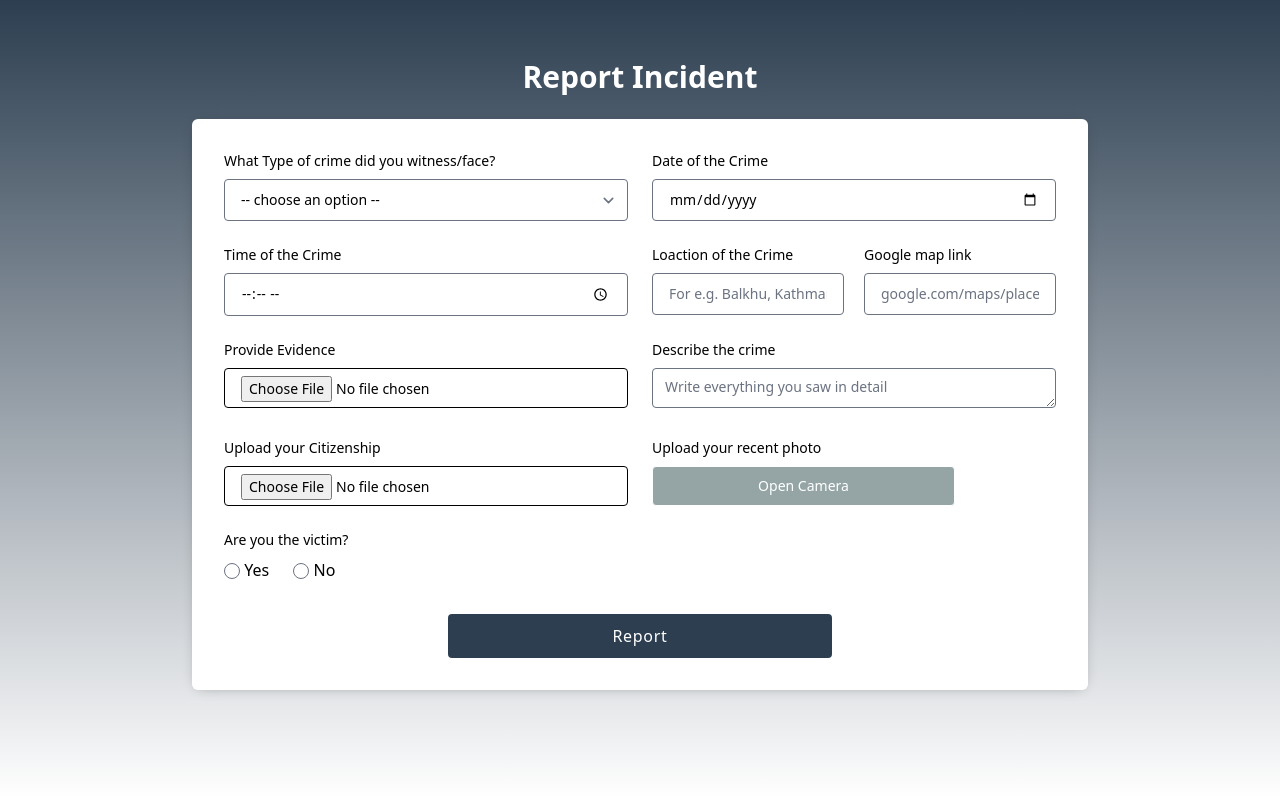
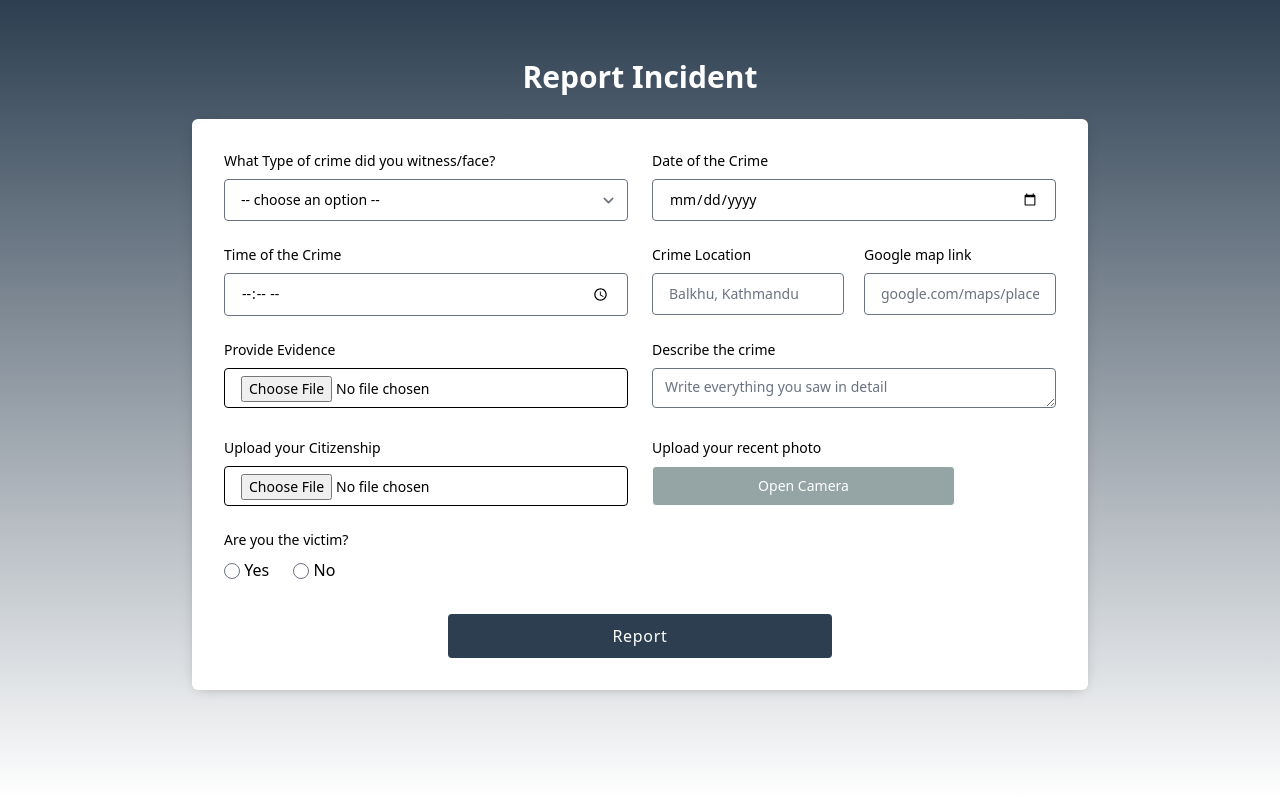
Before and after one commit to Nirbhik01/WEB-APPLICATION-FOR-STREAMLINING-CRIME-REPORTING-AND-CASE-MANAGEMENT-WITH-ALGORITHMIC-RECOMMENDATION, a Django app: page /reportcrime/ in a window 1280 px wide. Shown: the part 61-860 px from the top of the page. Run offline with Django 5.2, Linux system fonts and the light colour scheme; some libraries are stand-ins or nearby versions.

Commit message:
investigator frontend developing

```diff
--- a/ReportEaseApp/templates/ReportEaseApp/ReportCrimePage.html
+++ b/ReportEaseApp/templates/ReportEaseApp/ReportCrimePage.html
@@ -70,14 +70,14 @@
         <input name="password" type="time"
             class=" focus:bg-transparent w-full text-sm text-gray-800 px-4 py-2.5 rounded border focus:ring-0 focus:border-black outline-none transition-all" />
     </div>
-    <div class="flex justify-between gap-5">
-        <div class="w-1/2">
-            <label class="text-gray-900 text-sm  mb-2 block">Loaction of the Crime</label>
+    <div class="sm:flex justify-between sm:gap-5">
+        <div class="sm:w-1/2 w-full">
+            <label class="text-gray-900 text-sm  mb-2 block">Crime Location</label>
             <input type="text"
             class=" focus:bg-transparent w-full text-sm text-gray-800 px-4 py-2.5 rounded border focus:ring-0 focus:border-black outline-none transition-all/"
-            placeholder="For e.g. Balkhu, Kathmandu">
+            placeholder="Balkhu, Kathmandu">
         </div>
-        <div class="w-1/2">
+        <div class=" sm:w-1/2 w-full mt-5 sm:mt-0">
             <label class="text-gray-900 text-sm  mb-2 block">Google map link</label>
             <input type="text"
             class=" focus:bg-transparent w-full text-sm text-gray-800 px-4 py-2.5 rounded border focus:ring-0 focus:border-black outline-none transition-all"
@@ -106,7 +106,7 @@
         <label class="text-gray-900 text-sm  mb-2 block">Upload your recent photo</label>
 
         <button type="button" id="open"
-            class="w-full md:w-3/4 sm:w-3/6 bg-cool-gray text-white font-medium text-sm text-center px-4 py-[0.45rem] rounded focus:ring-0 border outline-0 box-border h-10 selection:ring-0 transition-all hover:underline">Open
+            class="w-full md:w-3/4 sm:w-3/6 bg-cool-gray min-w-40 text-white font-medium text-sm text-center px-4 py-[0.45rem] rounded focus:ring-0 border outline-0 box-border h-10 selection:ring-0 transition-all hover:underline">Open
             Camera</button>
     </div>
     <div class="">
--- a/ReportEaseAppTailwind/static/css/dist/styles.css
+++ b/ReportEaseAppTailwind/static/css/dist/styles.css
@@ -1213,6 +1213,10 @@ select {
   min-height: 100vh;
 }
 
+.w-1\/2 {
+  width: 50%;
+}
+
 .w-10 {
   width: 2.5rem;
 }
@@ -1281,20 +1285,16 @@ select {
   width: 100%;
 }
 
-.w-1\/2 {
-  width: 50%;
-}
-
-.w-1 {
-  width: 0.25rem;
-}
-
 .min-w-0 {
   min-width: 0px;
 }
 
 .min-w-72 {
   min-width: 18rem;
+}
+
+.min-w-40 {
+  min-width: 10rem;
 }
 
 .max-w-4xl {
@@ -2133,16 +2133,6 @@ select {
   box-shadow: var(--tw-ring-offset-shadow), var(--tw-ring-shadow), var(--tw-shadow, 0 0 #0000);
 }
 
-.placeholder\:text-xs::-moz-placeholder {
-  font-size: 0.75rem;
-  line-height: 1rem;
-}
-
-.placeholder\:text-xs::placeholder {
-  font-size: 0.75rem;
-  line-height: 1rem;
-}
-
 .hover\:scale-\[1\.01\]:hover {
   --tw-scale-x: 1.01;
   --tw-scale-y: 1.01;
@@ -2306,6 +2296,10 @@ select {
     width: 20rem;
   }
 
+  .sm\:w-1\/2 {
+    width: 50%;
+  }
+
   .sm\:max-w-md {
     max-width: 28rem;
   }
@@ -2352,6 +2346,10 @@ select {
 
   .sm\:gap-6 {
     gap: 1.5rem;
+  }
+
+  .sm\:gap-5 {
+    gap: 1.25rem;
   }
 
   .sm\:space-y-0 > :not([hidden]) ~ :not([hidden]) {
@@ -2562,6 +2560,14 @@ select {
     width: 75%;
   }
 
+  .md\:w-full {
+    width: 100%;
+  }
+
+  .md\:w-1\/2 {
+    width: 50%;
+  }
+
   .md\:max-w-sm {
     max-width: 24rem;
   }
```
